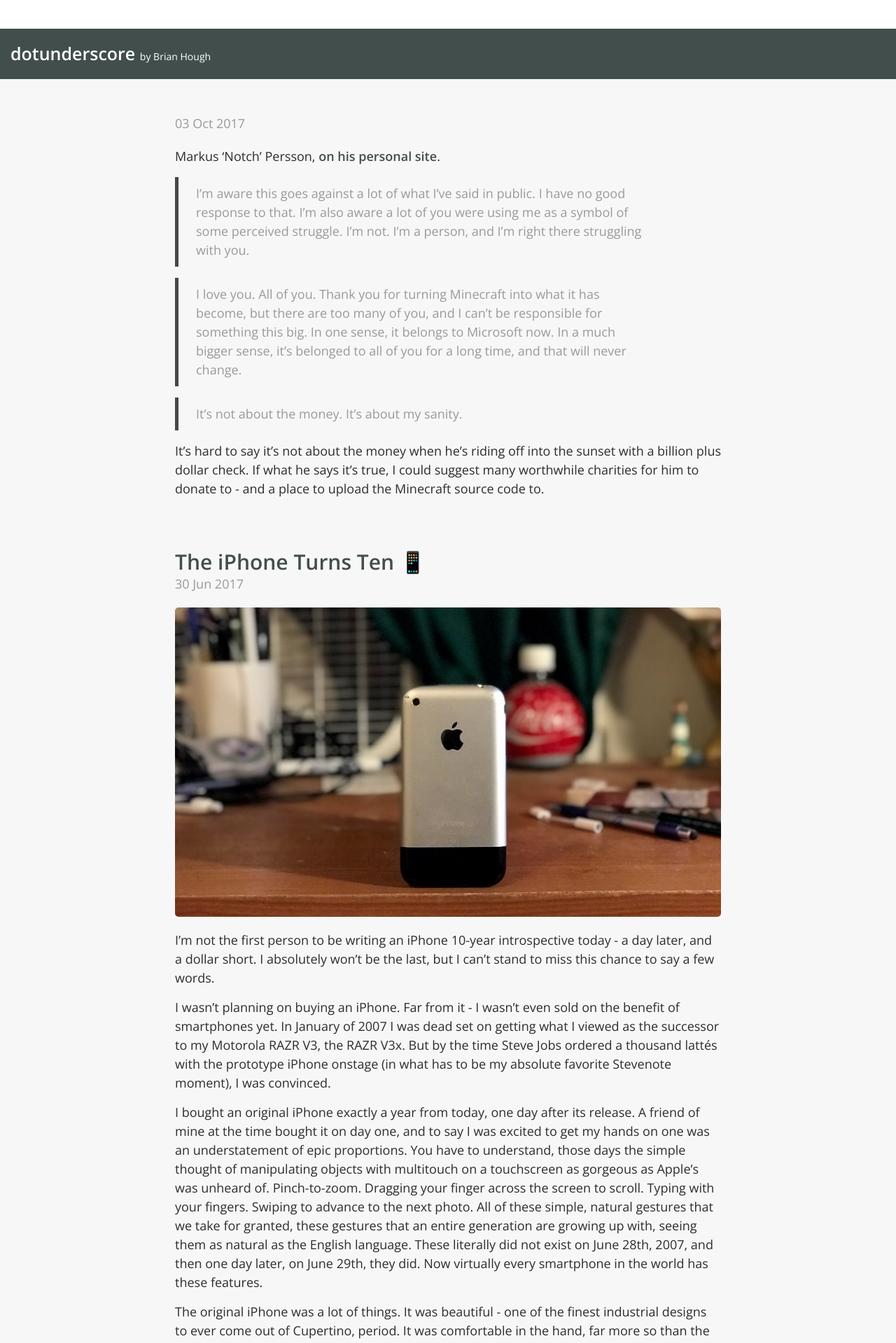
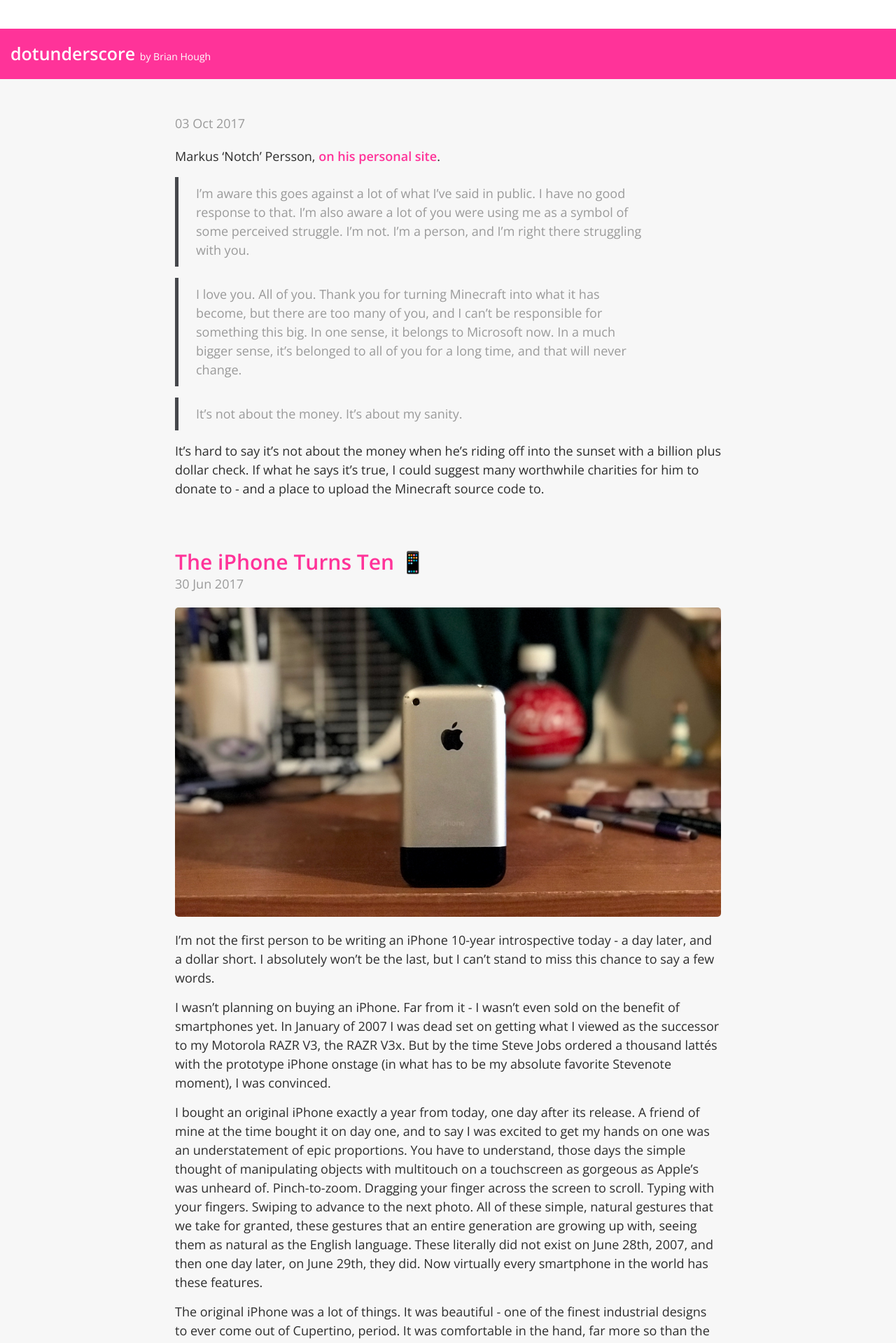
Before and after one commit to derfbwh/derfbwh.github.io, a Jekyll site: the page built from index.html, in a window 1280 px wide. Shown: the top 1919 px of the page at 70% size. Built offline with Jekyll 4.4.1, drawn with Linux system fonts in a browser that asks for light colours; the list of posts is cut into pages by our own code.

Commit message:
layout-update

```diff
--- a/public/css/poole.css
+++ b/public/css/poole.css
@@ -69,7 +69,7 @@
 
 /* No `:visited` state is required by default (browsers will use `a`) */
 a {
-  color: #414e4c;
+  color: #ff3399;
   text-decoration: none;
   font-weight: 600;
 }
@@ -313,7 +313,7 @@
   padding-bottom: 1rem;
   margin-bottom: 3rem;
   width: 100%;
-  background-color: #414e4c;
+  background-color: #ff3399;
 }
 .masthead-title {
   margin-top: 0;
@@ -350,7 +350,7 @@
   margin-top:    -1.5rem;
   padding-bottom: .01rem;
   width: 100%;
-  background-color: #414e4c;
+  background-color: #ff3399;
   color: #ffffff;
 
 }
@@ -379,7 +379,7 @@
 .page-title,
 .post-title,
 .post-title a {
-  color: #414e4c;
+  color: #ff3399;
 }
 .page-title,
 .post-title {
```
Also changed, not shown: 1 other file.
